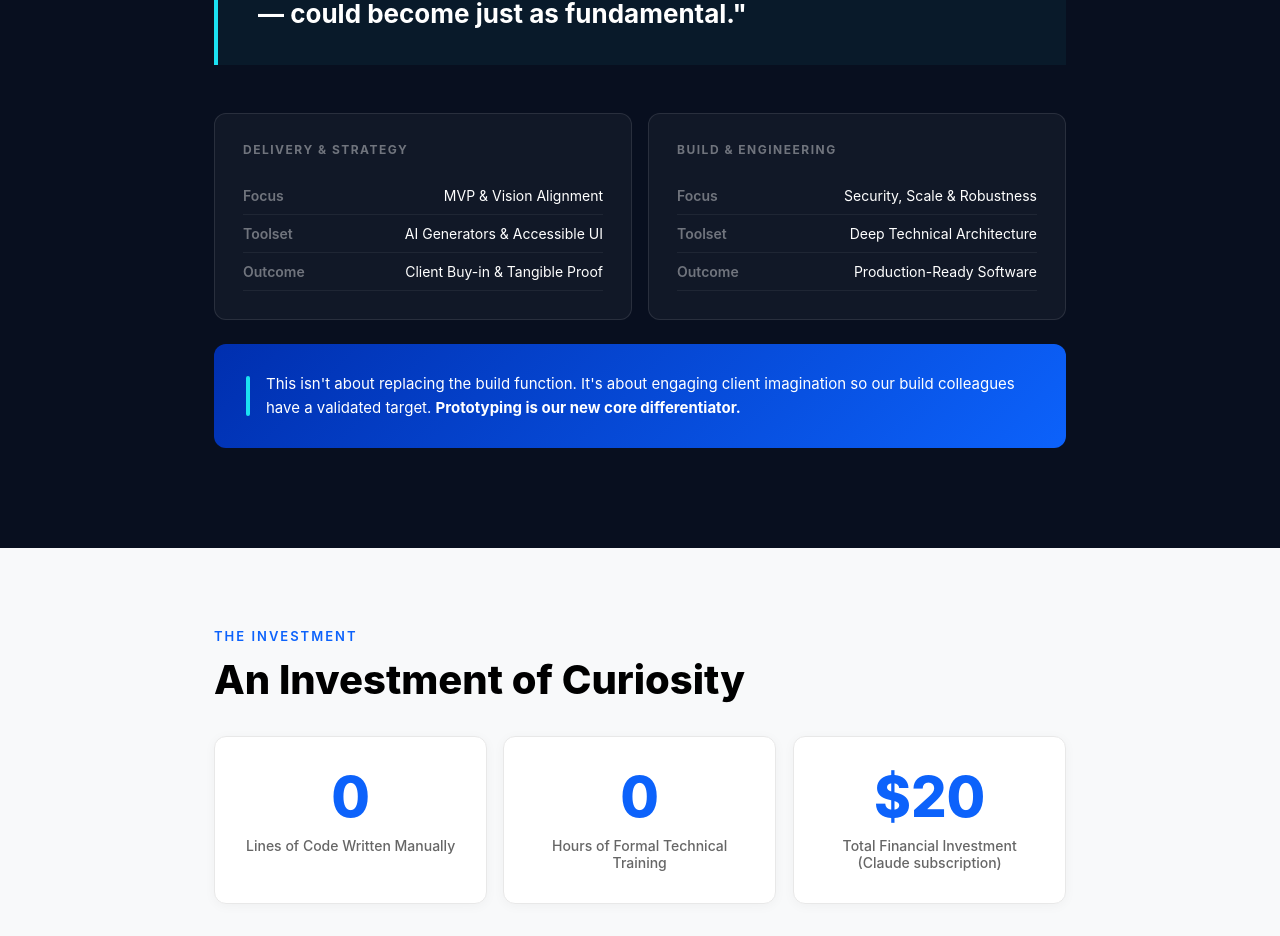
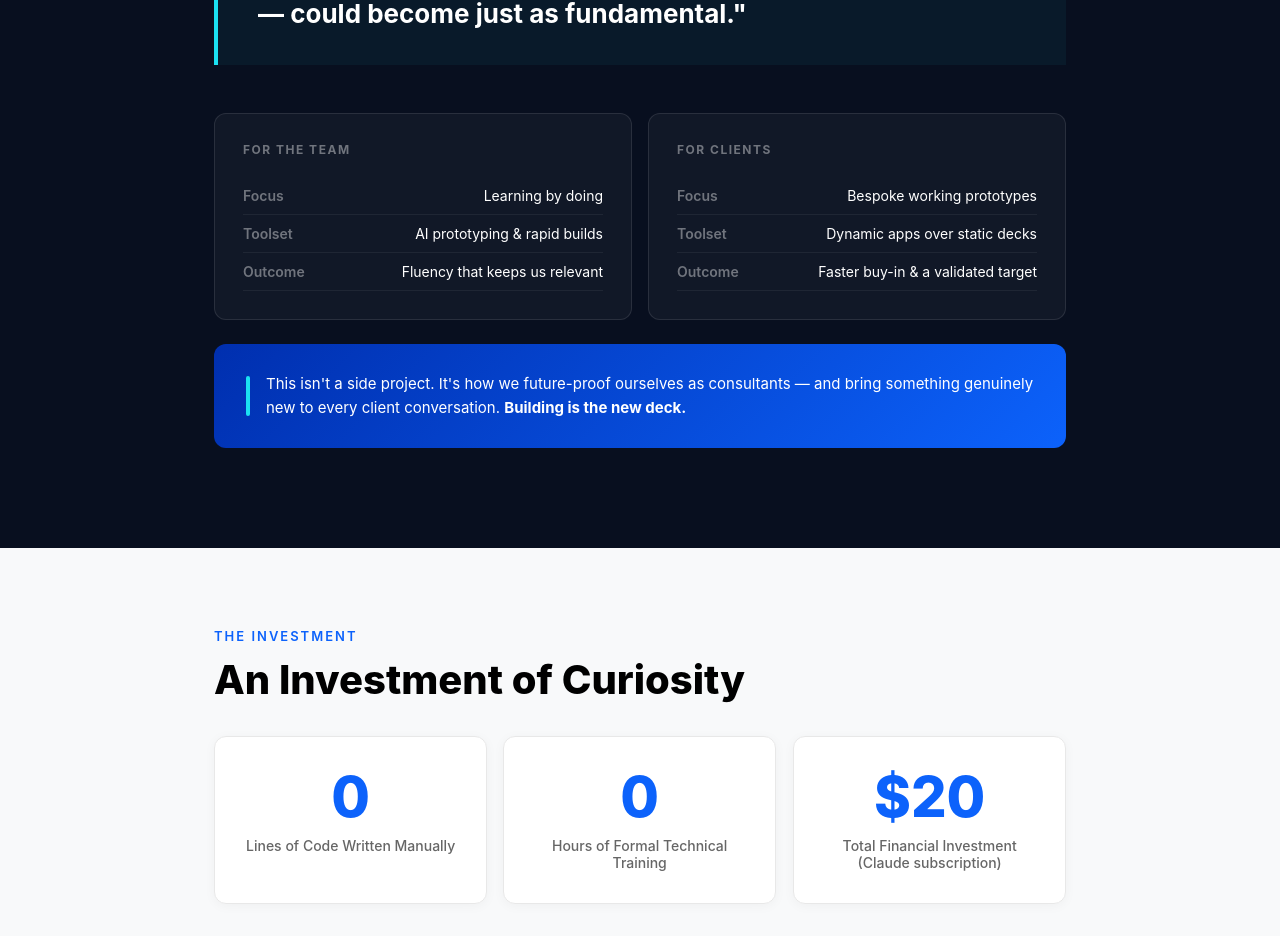
Before and after one commit to neilawilks-svg/Builder-Mindset, a React (Vite) app: page / in a window 1280 px wide. Shown: the part 9331-10267 px from the top of the page. Built offline with nearby package versions, Linux system fonts and the light colour scheme.

Commit message:
Update role cards and banner to reflect Bigger Picture framing

```diff
--- a/src/App.jsx
+++ b/src/App.jsx
@@ -1738,19 +1738,19 @@ export default function App() {
             <div style={{ display: "grid", gridTemplateColumns: "repeat(auto-fit, minmax(260px, 1fr))", gap: 16, marginBottom: 24 }}>
               {[
                 {
-                  label: "Delivery & Strategy",
+                  label: "For the Team",
                   rows: [
-                    ["Focus", "MVP & Vision Alignment"],
-                    ["Toolset", "AI Generators & Accessible UI"],
-                    ["Outcome", "Client Buy-in & Tangible Proof"],
+                    ["Focus", "Learning by doing"],
+                    ["Toolset", "AI prototyping & rapid builds"],
+                    ["Outcome", "Fluency that keeps us relevant"],
                   ],
                 },
                 {
-                  label: "Build & Engineering",
+                  label: "For Clients",
                   rows: [
-                    ["Focus", "Security, Scale & Robustness"],
-                    ["Toolset", "Deep Technical Architecture"],
-                    ["Outcome", "Production-Ready Software"],
+                    ["Focus", "Bespoke working prototypes"],
+                    ["Toolset", "Dynamic apps over static decks"],
+                    ["Outcome", "Faster buy-in & a validated target"],
                   ],
                 },
               ].map(({ label, rows }) => (
@@ -1789,8 +1789,8 @@ export default function App() {
             >
               <div style={{ width: 4, height: 40, background: COLORS.cyan, borderRadius: 2, flexShrink: 0 }} />
               <p style={{ fontSize: 15, margin: 0, lineHeight: 1.6, color: COLORS.white }}>
-                This isn't about replacing the build function. It's about engaging client imagination so our build colleagues have a validated target.{" "}
-                <strong>Prototyping is our new core differentiator.</strong>
+                This isn't a side project. It's how we future-proof ourselves as consultants — and bring something genuinely new to every client conversation.{" "}
+                <strong>Building is the new deck.</strong>
               </p>
             </div>
 
```
